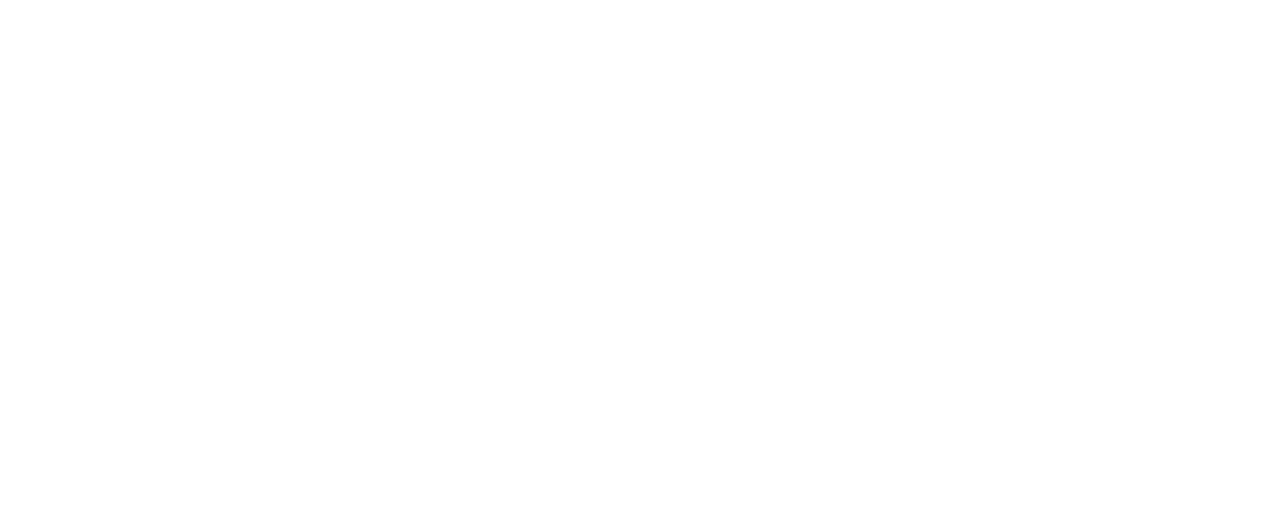
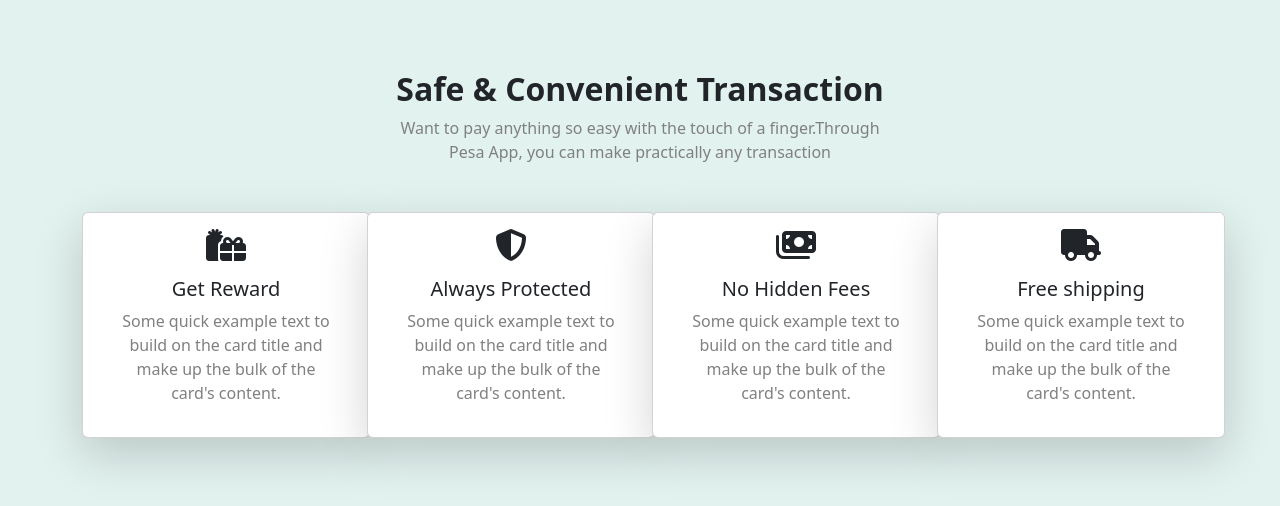
Before and after one commit to JAPHETHNYARANGA/angular-money-template, an Angular app: page / in a window 1280 px wide. Shown: the part 528-1034 px from the top of the page. Before the commit the page ends 800 px from the top, so only its background shows below. Built offline with nearby package versions, Linux system fonts and the light colour scheme.

Commit message:
finished designing the transaction section

```diff
--- a/src/app/home/home.component.css
+++ b/src/app/home/home.component.css
@@ -23,3 +23,34 @@
 .top-section>.top-body>.container>.row>.col-md-6>.row{
     margin-top: 15%;
 }
+
+.transaction-section{
+    padding: 5rem 0;
+    background-color: #E2F2EF;
+}
+.transaction-section .header h4{
+    font-weight: bold;
+    font-size: 2rem;
+}
+.transaction-section .header p{
+  color: grey;
+  font-size: 1rem;
+}
+.transaction-section>.header{
+    margin-bottom: 3rem;
+}
+
+.transaction-section .container .row .col-md-3 .card i{
+    font-size: 2rem;
+}
+
+.transaction-section .container .row .col-md-3 .card .card-body p{
+    color: gray;
+}
+
+
+
+.transaction-section .container .row .col-md-3 .card :hover{
+    cursor: pointer;
+
+}
--- a/src/app/home/home.component.html
+++ b/src/app/home/home.component.html
@@ -40,4 +40,63 @@
 
         </div>
     </div>
+
+
 </div>
+
+<div class="transaction-section">
+    <div class="header text-center">
+        <h4>Safe & Convenient Transaction</h4>
+        <p>Want to pay anything so easy with the touch of a finger.Through<br>Pesa App, you can make practically any transaction</p>
+    </div>
+    <div class="container">
+        <div class="row text-center">
+            <div class="col-md-3 col-sm-6">
+                <div class="card shadow-lg p-3 mb-5 bg-white rounded" style="width: 18rem;">
+                    <i class="fa-solid fa-gifts"></i>
+                    <div class="card-body">
+                      <h5 class="card-title">Get Reward</h5>
+                      <p class="card-text">Some quick example text to build on the card title and make up the bulk of the card's content.</p>
+
+                    </div>
+                  </div>
+            </div>
+            <div class="col-md-3 col-sm-6">
+                <div class="card shadow-lg p-3 mb-5 bg-white rounded" style="width: 18rem;">
+
+                    <i class="fa-solid fa-shield-halved"></i>
+                    <div class="card-body">
+                      <h5 class="card-title">Always Protected</h5>
+                      <p class="card-text">Some quick example text to build on the card title and make up the bulk of the card's content.</p>
+
+                    </div>
+                  </div>
+            </div>
+            <div class="col-md-3 col-sm-6">
+                <div class="card shadow-lg p-3 mb-5 bg-white rounded" style="width: 18rem;">
+                    <i class="fa-solid fa-money-bills"></i>
+                    <div class="card-body">
+                      <h5 class="card-title">No Hidden Fees</h5>
+                      <p class="card-text">Some quick example text to build on the card title and make up the bulk of the card's content.</p>
+
+                    </div>
+                  </div>
+            </div>
+            <div class="col-md-3 col-sm-6">
+                <div class="card shadow-lg p-3 mb-5 bg-white rounded" style="width: 18rem;">
+                    <i class="fa-sharp fa-solid fa-truck"></i>
+                    <div class="card-body">
+                      <h5 class="card-title">Free shipping</h5>
+                      <p class="card-text">Some quick example text to build on the card title and make up the bulk of the card's content.</p>
+
+                    </div>
+                  </div>
+            </div>
+        </div>
+    </div>
+
+</div>
+
+<div class="accounts-section">
+
+</div>
--- a/src/index.html
+++ b/src/index.html
@@ -5,12 +5,16 @@
   <title>MoneyTemplate</title>
   <base href="/">
   <meta name="viewport" content="width=device-width, initial-scale=1">
+  <link rel="stylesheet" href="https://cdnjs.cloudflare.com/ajax/libs/font-awesome/6.4.0/css/all.min.css" integrity="sha512-iecdLmaskl7CVkqkXNQ/ZH/XLlvWZOJyj7Yy7tcenmpD1ypASozpmT/E0iPtmFIB46ZmdtAc9eNBvH0H/ZpiBw==" crossorigin="anonymous" referrerpolicy="no-referrer" />
+
   <link href="https://cdn.jsdelivr.net/npm/bootstrap@5.3.0-alpha2/dist/css/bootstrap.min.css" rel="stylesheet" integrity="sha384-aFq/bzH65dt+w6FI2ooMVUpc+21e0SRygnTpmBvdBgSdnuTN7QbdgL+OapgHtvPp" crossorigin="anonymous">
   <link rel="icon" type="image/x-icon" href="favicon.ico">
 </head>
 <body>
   <app-root></app-root>
 
+
+
   <script src="https://cdn.jsdelivr.net/npm/bootstrap@5.3.0-alpha2/dist/js/bootstrap.bundle.min.js" integrity="sha384-qKXV1j0HvMUeCBQ+QVp7JcfGl760yU08IQ+GpUo5hlbpg51QRiuqHAJz8+BrxE/N" crossorigin="anonymous"></script>
 </body>
 </html>
```
Also changed, not shown: src/assets/images/dollar.png (added).
